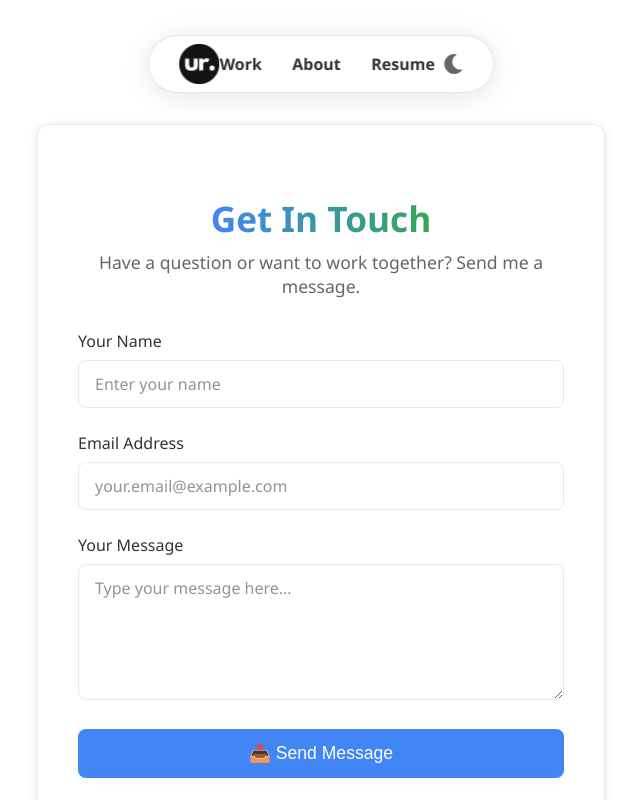
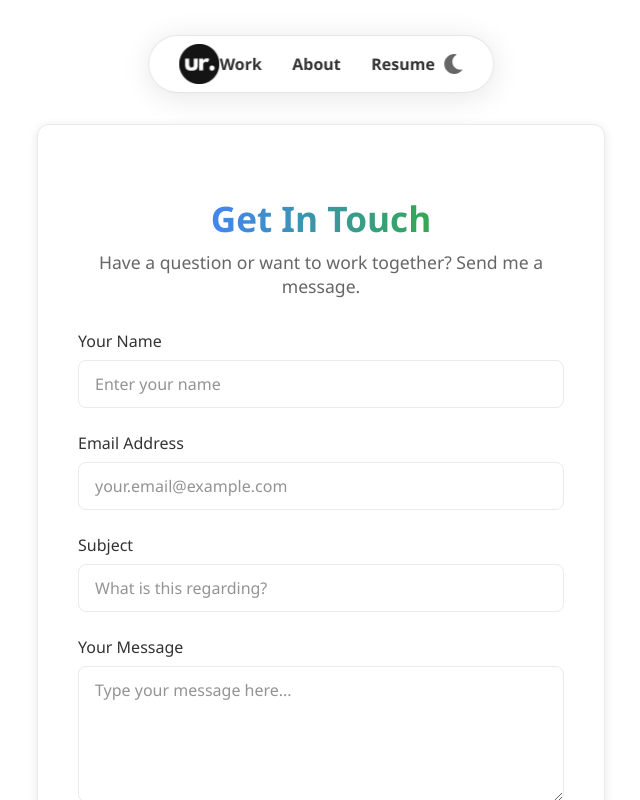
Before and after one commit to YHQZ1/portfolio, a React (Vite) app: page /contact in a window 1280 px wide. Shown: the top 800 px of the page, without its empty margins (319-959 px from the left). Built offline with nearby package versions, Linux system fonts and the light colour scheme.

Commit message:
updated mail functionality

```diff
--- a/src/components/Contact.jsx
+++ b/src/components/Contact.jsx
@@ -8,7 +8,8 @@ export default function Contact() {
   const [formData, setFormData] = useState({
     user_name: "",
     user_email: "",
-    message: ""
+    subject: "",
+    message: "",
   });
   const [isSubmitting, setIsSubmitting] = useState(false);
   const [submitStatus, setSubmitStatus] = useState(null);
@@ -17,7 +18,7 @@ export default function Contact() {
   const handleChange = (e) => {
     setFormData({
       ...formData,
-      [e.target.name]: e.target.value
+      [e.target.name]: e.target.value,
     });
   };
 
@@ -27,26 +28,44 @@ export default function Contact() {
     setSubmitStatus(null);
     setErrorDetails("");
 
+    const templateParams = {
+      user_name: formData.user_name,
+      user_email: formData.user_email,
+      subject: formData.subject || `Message from ${formData.user_name}`,
+      message: formData.message,
+      time: new Date().toLocaleString(),
+      reply_to: formData.user_email,
+    };
+
     emailjs
-      .sendForm('service_chx8xct', 'template_9e36xvc', form.current, {
-        publicKey: 'LRGdJCs-rXJbFfUie',
+      .send("service_chx8xct", "template_4tbpz39", templateParams, {
+        publicKey: "LRGdJCs-rXJbFfUie",
       })
       .then(
         (response) => {
-          console.log('SUCCESS!', response);
+          console.log("SUCCESS!", response);
           setSubmitStatus("success");
-          setFormData({ user_name: "", user_email: "", message: "" });
+          setFormData({
+            user_name: "",
+            user_email: "",
+            subject: "",
+            message: "",
+          });
         },
         (error) => {
-          console.log('FAILED...', error);
+          console.log("FAILED...", error);
           setSubmitStatus("error");
 
-          // Provide specific error messages
+          // Error handling remains the same
           if (error.text) {
             if (error.text.includes("Invalid")) {
-              setErrorDetails("Invalid EmailJS configuration. Please check your Service ID, Template ID, and Public Key.");
+              setErrorDetails(
+                "Invalid EmailJS configuration. Please check your Service ID, Template ID, and Public Key."
+              );
             } else if (error.text.includes("template")) {
-              setErrorDetails("Template not found. Please check your Template ID in EmailJS.");
+              setErrorDetails(
+                "Template not found. Please check your Template ID in EmailJS."
+              );
             } else {
               setErrorDetails(`Error: ${error.text}`);
             }
@@ -74,7 +93,9 @@ export default function Contact() {
 
         <form className="contact-form" ref={form} onSubmit={sendEmail}>
           <div className="form-group">
-            <label htmlFor="user_name" className="form-label">Your Name</label>
+            <label htmlFor="user_name" className="form-label">
+              Your Name
+            </label>
             <input
               type="text"
               id="user_name"
@@ -88,7 +109,9 @@ export default function Contact() {
           </div>
 
           <div className="form-group">
-            <label htmlFor="user_email" className="form-label">Email Address</label>
+            <label htmlFor="user_email" className="form-label">
+              Email Address
+            </label>
             <input
               type="email"
               id="user_email"
@@ -102,7 +125,24 @@ export default function Contact() {
           </div>
 
           <div className="form-group">
-            <label htmlFor="message" className="form-label">Your Message</label>
+            <label htmlFor="subject" className="form-label">
+              Subject
+            </label>
+            <input
+              type="text"
+              id="subject"
+              name="subject"
+              value={formData.subject}
+              onChange={handleChange}
+              className="form-input"
+              placeholder="What is this regarding?"
+            />
+          </div>
+
+          <div className="form-group">
+            <label htmlFor="message" className="form-label">
+              Your Message
+            </label>
             <textarea
               id="message"
               name="message"
@@ -117,16 +157,19 @@ export default function Contact() {
 
           {submitStatus === "success" && (
             <div className="success-message google-green">
-              ✅ Thank you for your message! I'll get back to you soon.
+              Thank you for your message! I'll get back to you soon.
             </div>
           )}
 
           {submitStatus === "error" && (
             <div className="error-message google-red">
-              ❌ Sorry, there was an error sending your message.
-              {errorDetails && <div className="error-details">{errorDetails}</div>}
-              <div style={{marginTop: '10px', fontSize: '0.9rem'}}>
-                Please ensure you've set up the correct email template in EmailJS.
+              Sorry, there was an error sending your message.
+              {errorDetails && (
+                <div className="error-details">{errorDetails}</div>
+              )}
+              <div style={{ marginTop: "10px", fontSize: "0.9rem" }}>
+                Please ensure you've set up the correct email template in
+                EmailJS.
               </div>
             </div>
           )}
@@ -136,7 +179,7 @@ export default function Contact() {
             className="submit-button google-blue-bg"
             disabled={isSubmitting}
           >
-            {isSubmitting ? "⏳ Sending..." : "📤 Send Message"}
+            {isSubmitting ? "Sending..." : "Send Message"}
           </button>
         </form>
       </div>
@@ -185,7 +228,8 @@ export default function Contact() {
           font-weight: 500;
         }
 
-        .form-input, .form-textarea {
+        .form-input,
+        .form-textarea {
           width: 100%;
           padding: 0.75rem 1rem;
           border: 1px solid var(--card-border);
@@ -197,13 +241,16 @@ export default function Contact() {
           transition: all 0.3s ease;
         }
 
-        .form-input:focus, .form-textarea:focus {
+        .form-input:focus,
+        .form-textarea:focus {
           outline: none;
           border-color: var(--accent-color);
-          box-shadow: 0 0 0 2px ${darkMode ? 'rgba(138, 180, 248, 0.2)' : 'rgba(66, 133, 244, 0.2)'};
+          box-shadow: 0 0 0 2px
+            ${darkMode ? "rgba(138, 180, 248, 0.2)" : "rgba(66, 133, 244, 0.2)"};
         }
 
-        .form-input::placeholder, .form-textarea::placeholder {
+        .form-input::placeholder,
+        .form-textarea::placeholder {
           color: var(--text-secondary);
           opacity: 0.7;
         }
@@ -230,7 +277,8 @@ export default function Contact() {
           cursor: not-allowed;
         }
 
-        .success-message, .error-message {
+        .success-message,
+        .error-message {
           padding: 1rem;
           border-radius: 8px;
           margin-bottom: 1rem;
@@ -238,13 +286,19 @@ export default function Contact() {
         }
 
         .success-message {
-          background: ${darkMode ? 'rgba(129, 201, 149, 0.1)' : 'rgba(52, 168, 83, 0.1)'};
-          border: 1px solid ${darkMode ? 'rgba(129, 201, 149, 0.3)' : 'rgba(52, 168, 83, 0.3)'};
+          background: ${darkMode
+            ? "rgba(129, 201, 149, 0.1)"
+            : "rgba(52, 168, 83, 0.1)"};
+          border: 1px solid
+            ${darkMode ? "rgba(129, 201, 149, 0.3)" : "rgba(52, 168, 83, 0.3)"};
         }
 
         .error-message {
-          background: ${darkMode ? 'rgba(242, 139, 130, 0.1)' : 'rgba(234, 67, 53, 0.1)'};
-          border: 1px solid ${darkMode ? 'rgba(242, 139, 130, 0.3)' : 'rgba(234, 67, 53, 0.3)'};
+          background: ${darkMode
+            ? "rgba(242, 139, 130, 0.1)"
+            : "rgba(234, 67, 53, 0.1)"};
+          border: 1px solid
+            ${darkMode ? "rgba(242, 139, 130, 0.3)" : "rgba(234, 67, 53, 0.3)"};
         }
 
         .error-details {
```
